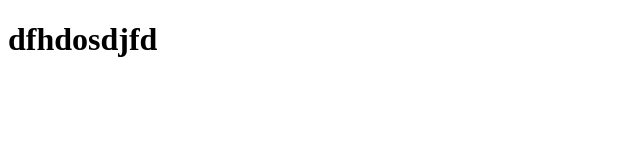
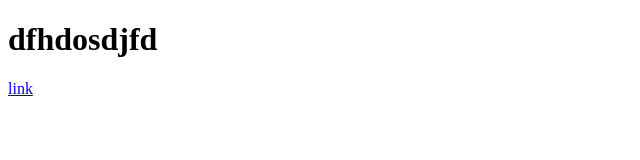
Before and after one commit to Tuno88/testing, a plain HTML site: page index.html in a window 1280 px wide. Shown: the full height of the page, 0-640 px from the left. Drawn offline with Linux system fonts and the light colour scheme.

Commit message:
update link

```diff
--- a/index.html
+++ b/index.html
@@ -8,5 +8,6 @@
 </head>
 <body>
     <h1>dfhdosdjfd</h1>
+    <a href="airbnb.html">link</a>
 </body>
 </html>
```
